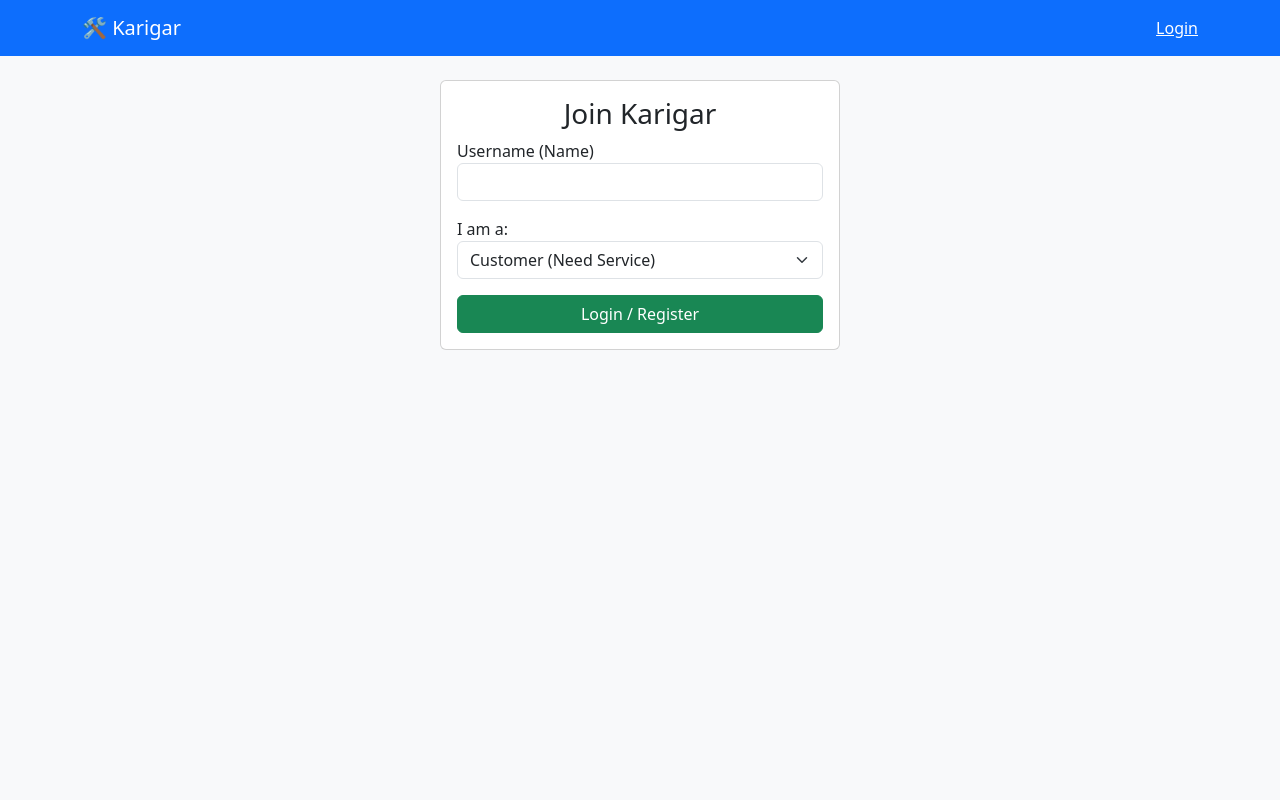
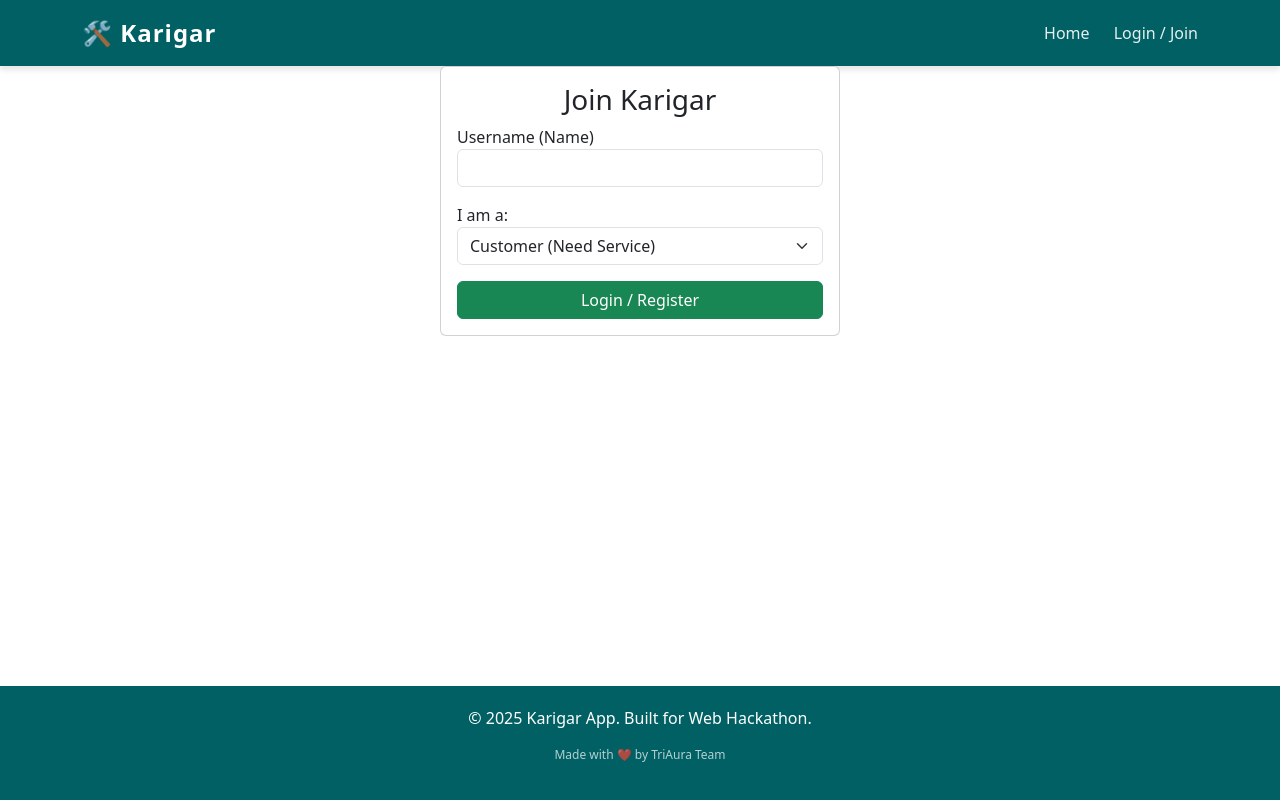
Before and after one commit to Web-Hackathon-2025/TriAura, a Flask app: page /login in a window 1280 px wide. Run offline with Flask 3, Linux system fonts and the light colour scheme.

Commit message:
Updated UI: Added Flexbox features and new color theme

```diff
--- /dev/null
+++ b/static/style.css
@@ -0,0 +1,123 @@
+/* Color Variables */
+:root {
+    --white-ice: #F0F8FF;  /* Base Color: Very light blue-white */
+    --deep-teal: #006064;  /* Accent Color: Dark Teal */
+    --teal-hover: #004D40;
+    --text-dark: #333;
+}
+
+body {
+    background-color: var(--white-ice);
+    font-family: 'Segoe UI', Tahoma, Geneva, Verdana, sans-serif;
+    margin: 0;
+    padding: 0;
+    display: flex;
+    flex-direction: column;
+    min-height: 100vh;
+}
+
+/* --- Header & Navbar --- */
+.navbar-custom {
+    background-color: var(--deep-teal);
+    padding: 15px 0;
+    box-shadow: 0 4px 6px rgba(0,0,0,0.1);
+}
+
+.brand-logo {
+    color: white;
+    font-size: 24px;
+    font-weight: bold;
+    text-decoration: none;
+    letter-spacing: 1px;
+}
+
+.nav-links a {
+    color: rgba(255,255,255,0.9);
+    text-decoration: none;
+    margin-left: 20px;
+    font-weight: 500;
+    transition: color 0.3s;
+}
+
+.nav-links a:hover {
+    color: #fff;
+    text-decoration: underline;
+}
+
+/* --- Hero Section --- */
+.hero-section {
+    background: linear-gradient(rgba(0, 96, 100, 0.8), rgba(0, 96, 100, 0.8)), url('https://images.unsplash.com/photo-1504328345606-18bbc8c9d7d1?auto=format&fit=crop&w=1920&q=80');
+    background-size: cover;
+    background-position: center;
+    color: white;
+    padding: 80px 20px;
+    text-align: center;
+    border-bottom-left-radius: 50px;
+    border-bottom-right-radius: 50px;
+}
+
+.btn-teal {
+    background-color: white;
+    color: var(--deep-teal);
+    padding: 10px 25px;
+    border-radius: 30px;
+    text-decoration: none;
+    font-weight: bold;
+    transition: all 0.3s;
+}
+
+.btn-teal:hover {
+    background-color: var(--deep-teal);
+    color: white;
+    border: 2px solid white;
+}
+
+/* --- Features Section (Flexbox) --- */
+.features-container {
+    display: flex;
+    flex-wrap: wrap;
+    justify-content: center;
+    gap: 30px;
+    padding: 50px 20px;
+}
+
+.feature-card {
+    background: white;
+    width: 250px;
+    border-radius: 15px;
+    overflow: hidden; /* Image corners round rakhne ke liye */
+    box-shadow: 0 10px 20px rgba(0,0,0,0.1); /* Soft Shadow */
+    transition: transform 0.3s ease, box-shadow 0.3s ease;
+    text-align: center;
+}
+
+.feature-card:hover {
+    transform: translateY(-10px); /* Upar uthne ka effect */
+    box-shadow: 0 15px 30px rgba(0, 96, 100, 0.2);
+}
+
+.feature-img {
+    width: 100%;
+    height: 160px;
+    object-fit: cover;
+}
+
+.feature-content {
+    padding: 20px;
+}
+
+.feature-title {
+    color: var(--deep-teal);
+    font-size: 1.2rem;
+    font-weight: bold;
+    margin-bottom: 10px;
+}
+
+/* --- Footer --- */
+footer {
+    background-color: var(--deep-teal);
+    color: white;
+    text-align: center;
+    padding: 20px 0;
+    margin-top: auto;
+}
--- a/templates/layout.html
+++ b/templates/layout.html
@@ -1,25 +1,37 @@
 <!DOCTYPE html>
-<html>
+<html lang="en">
 <head>
-    <title>Karigar - Local Services</title>
+    <meta charset="UTF-8">
+    <meta name="viewport" content="width=device-width, initial-scale=1.0">
+    <title>Karigar - Professional Services</title>
+    <link rel="stylesheet" href="{{ url_for('static', filename='style.css') }}">
     <link href="https://cdn.jsdelivr.net/npm/bootstrap@5.3.0/dist/css/bootstrap.min.css" rel="stylesheet">
 </head>
-<body class="bg-light">
-    <nav class="navbar navbar-dark bg-primary mb-4">
-        <div class="container">
-            <a class="navbar-brand" href="/">🛠️ Karigar</a>
-            <div>
+<body>
+
+    <nav class="navbar-custom">
+        <div class="container d-flex justify-content-between align-items-center">
+            <a href="/" class="brand-logo">🛠️ Karigar</a>
+            <div class="nav-links">
                 {% if session.get('user_id') %}
-                    <a href="/dashboard" class="text-white me-3">Dashboard</a>
-                    <a href="/logout" class="btn btn-sm btn-light">Logout</a>
+                    <a href="/dashboard">Dashboard</a>
+                    <a href="/logout">Logout</a>
                 {% else %}
-                    <a href="/login" class="text-white">Login</a>
+                    <a href="/">Home</a>
+                    <a href="/login">Login / Join</a>
                 {% endif %}
             </div>
         </div>
     </nav>
-    <div class="container">
+
+    <div class="main-content">
         {% block content %}{% endblock %}
     </div>
+
+    <footer>
+        <p>&copy; 2025 Karigar App. Built for Web Hackathon.</p>
+        <p style="font-size: 12px; opacity: 0.7;">Made with ❤️ by TriAura Team</p>
+    </footer>
+
 </body>
 </html>
```
Also changed, not shown: templates/index.html (+72 -15 lines), instance/karigar.db, templates/login.html (line endings or trailing spaces).
